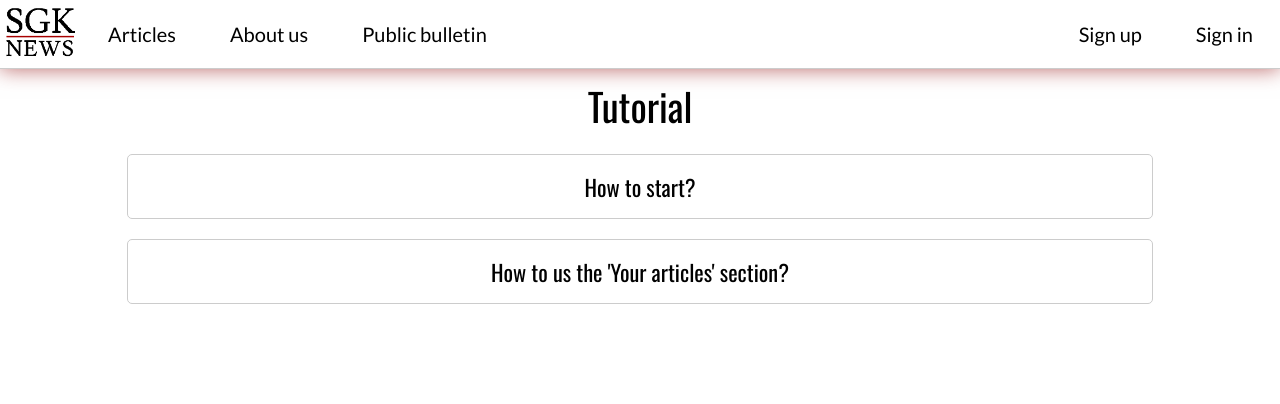
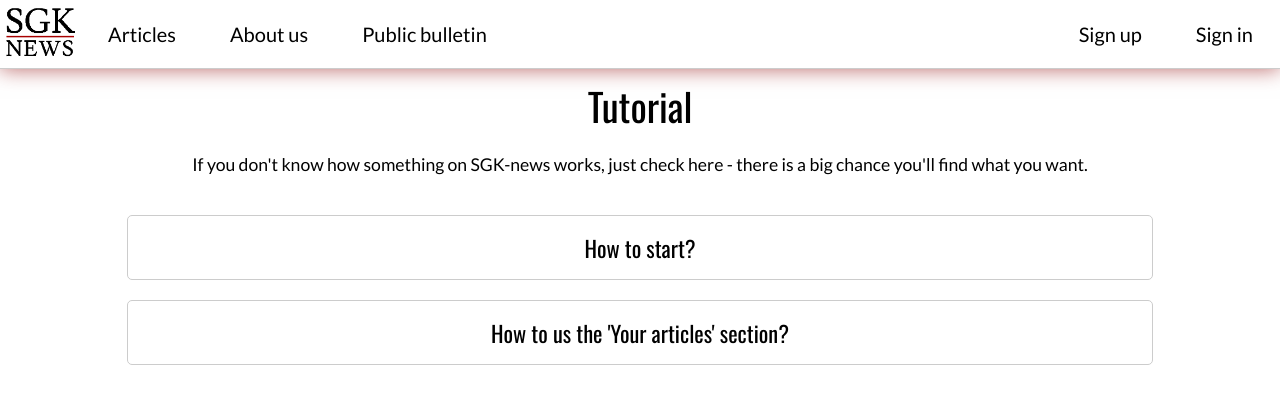
Before and after one commit to SKupisz/sgk-news, a PHP site: page /sgk-news/tutorial.php in a window 1280 px wide. Shown: the top 404 px of the page. Run offline with PHP 8.4, Linux system fonts and the light colour scheme; some libraries are stand-ins or nearby versions.

Commit message:
Added and styled short-describe section to tutorial.php

```diff
--- a/src/tutorial/css/main.css
+++ b/src/tutorial/css/main.css
@@ -8,6 +8,18 @@
     margin-right: auto;
     font-size: 2.4em;
     font-family: "Oswald",sans-serif;
+}
+
+.short-describe{
+    width: calc(90% - 20px);
+    padding: 10px;
+    text-align: center;
+    font-family: "Lato",sans-serif;
+    font-size: 1.1em;
+    display: block;
+    margin-left: auto;
+    margin-right: auto;
+    margin-bottom: 30px;
 }
 
 .question-container{
--- a/tutorial.php
+++ b/tutorial.php
@@ -21,7 +21,7 @@ session_start();
   <main id = "umain">
     <header class="main-header">Tutorial</header>
     <div class="short-describe">
-
+        If you don't know how something on SGK-news works, just check here - there is a big chance you'll find what you want.
     </div>
     <section class="tutorials" id = "tutorials">
 
```
